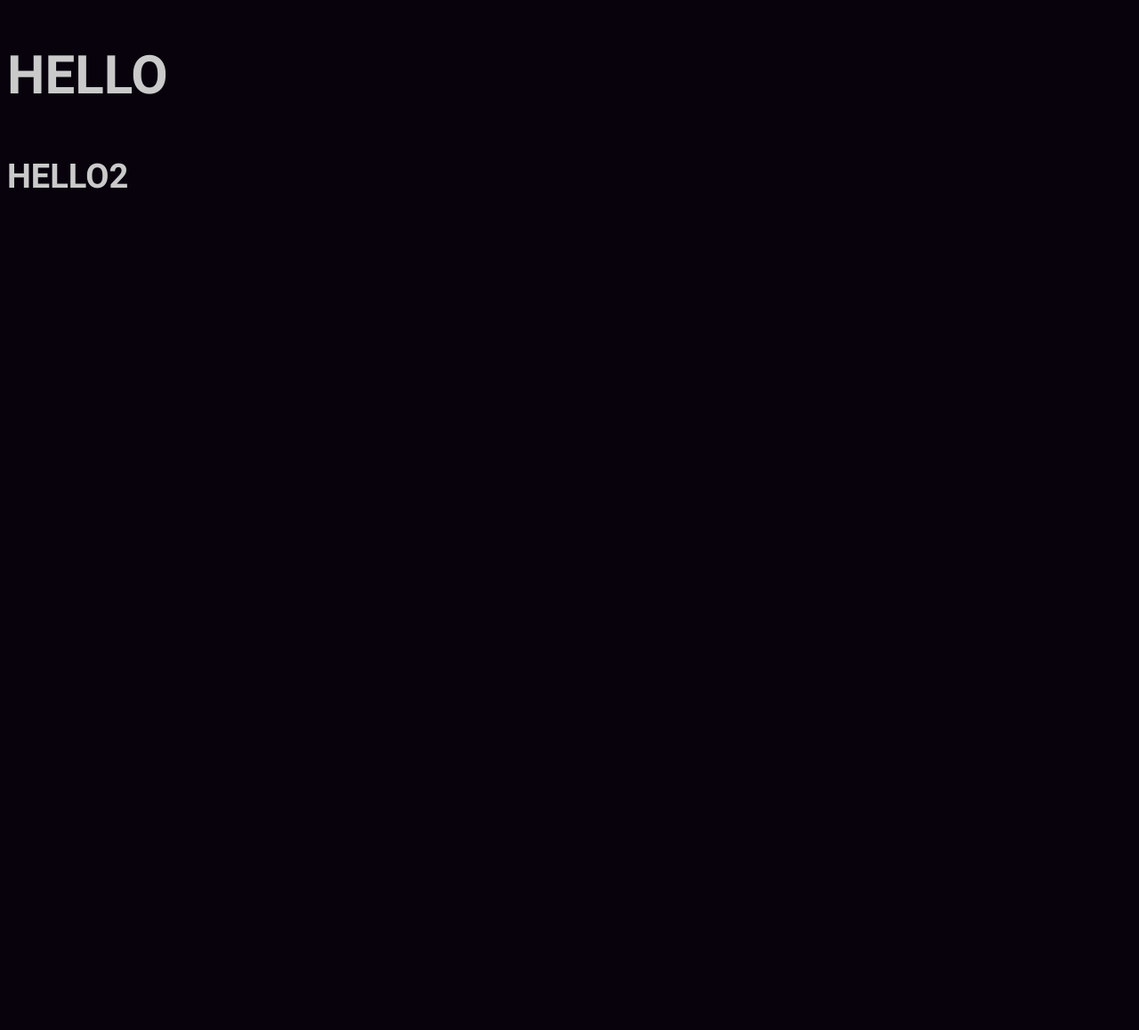
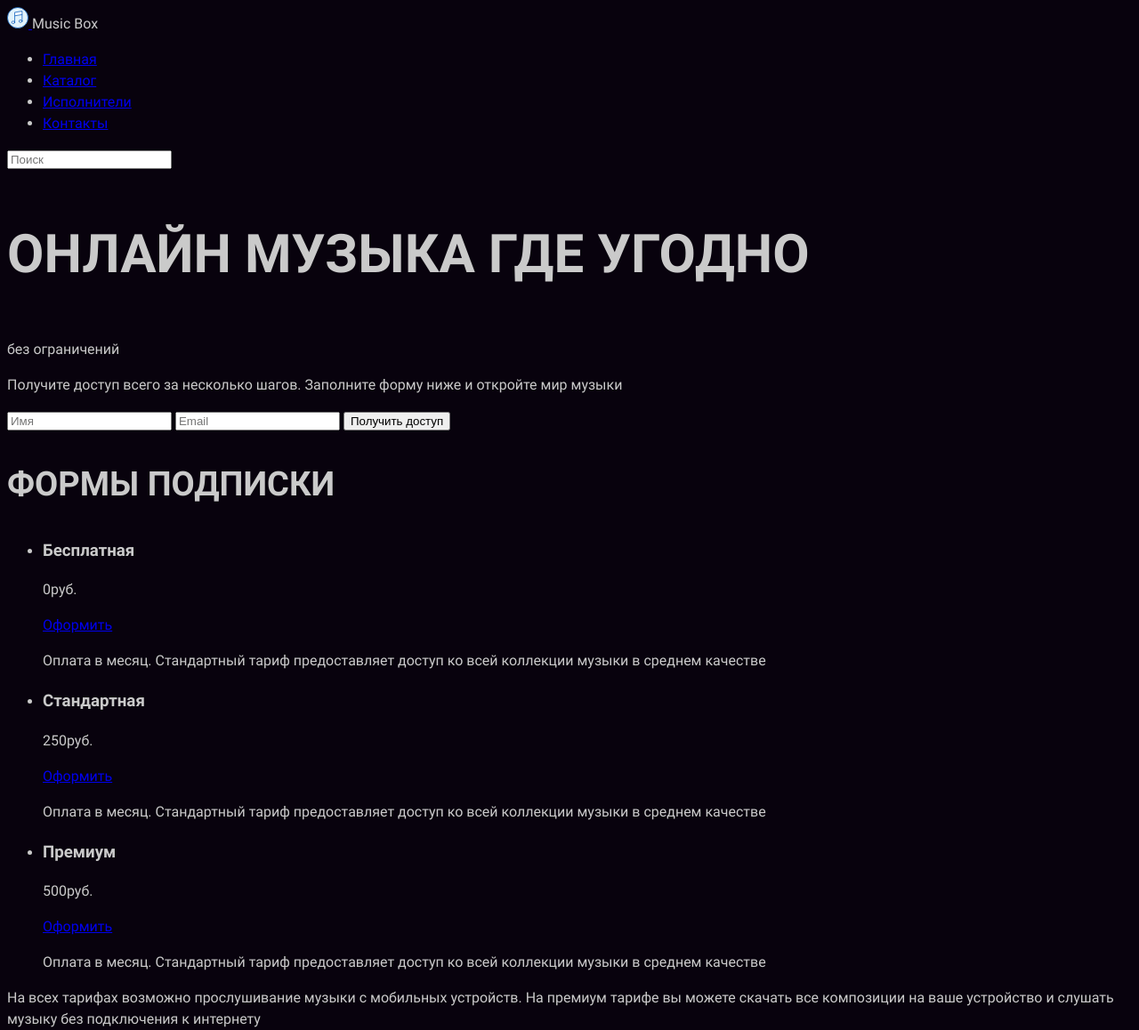
Before and after one commit to NadyaPod/layout-designer-project-56, a website: page src/index.html in a window 1280 px wide. Shown: the whole page at 89% size. Before the commit the page ends 800 px from the top, so only its background shows below. Drawn offline with Linux system fonts and the light colour scheme; files that its build step writes are made by us from their sources.

Commit message:
feat: markup header, hero, sub

```diff
--- a/src/index.html
+++ b/src/index.html
@@ -4,11 +4,73 @@
   <meta charset="UTF-8">
   <meta http-equiv="X-UA-Compatible" content="IE=edge">
   <meta name="viewport" content="width=device-width, initial-scale=1.0">
-  <link rel="stylesheet" href="../src/css/styles.css">
+  <link rel="stylesheet" href="../src/styles/styles.css">
   <title>Music box - NadyaPod</title>
 </head>
-<body>
-  <h1>Hello</h1>
-  <h2>Hello2</h2>
+<body class="body">
+  <div class="container">
+    <header class="header">
+      <div class="header__logo logo">
+        <a href="#" class="logo__link">
+          <img src="./images/logo.svg" alt="Music box logo." class="logo__image" width="24" height="24">
+        </a>
+        <span class="logo__text">Music Box</span>
+      </div>
+      <nav class="header__navigation navigation">
+        <ul class="navigation__list">
+          <li class="navigation__item"><a href="#" class="navigation__link">Главная</a></li>
+          <li class="navigation__item"><a href="#" class="navigation__link">Каталог</a></li>
+          <li class="navigation__item"><a href="#" class="navigation__link">Исполнители</a></li>
+          <li class="navigation__item"><a href="#" class="navigation__link">Контакты</a></li>
+        </ul>
+      </nav>
+      <div class="header__search search">
+        <form action="" class="search__form">
+          <input type="search" id="search" placeholder="Поиск">
+        </form>
+      </div>
+    </header>
+    <main class="main">
+      <section class="hero">
+        <h1 class="hero__title title">Онлайн музыка где угодно</h1>
+        <p class="hero__title-text">без ограничений</p>
+        <p class="hero__text">Получите доступ всего за несколько шагов. Заполните форму ниже и откройте мир музыки</p>
+        <form action="" class="hero__form hero-form">
+          <input class="hero-form__input" type="text" placeholder="Имя">
+          <input class="hero-form__input" type="email" placeholder="Email">
+          <button class="hero-form__button" type="submit">Получить доступ</button>
+        </form>
+      </section>
+      <section class="subscription">
+        <h2 class="subscription__title">Формы подписки</h2>
+        <ul class="subscription__option-list">
+          <li class="subscription__option option option--free">
+            <h3 class="option__title">Бесплатная</h3>
+            <p class="option__price">0<span class="option_currency">руб.</span></p>
+            <a href="#" class="option__btn">Оформить</a>
+            <p class="option__details">Оплата в месяц. Стандартный тариф предоставляет доступ ко всей коллекции музыки в
+              среднем качестве</p>
+          </li>
+          <li class="subscription__option option option--standard">
+            <h3 class="option__title">Стандартная</h3>
+            <p class="option__price">250<span class="option_currency">руб.</span></p>
+            <a href="#" class="option__btn">Оформить</a>
+            <p class="option__details">Оплата в месяц. Стандартный тариф предоставляет доступ ко всей коллекции музыки в
+              среднем качестве</p>
+          </li>
+          <li class="subscription__option option option--premium">
+            <h3 class="option__title">Премиум</h3>
+            <p class="option__price">500<span class="option_currency">руб.</span></p>
+            <a href="#" class="option__btn">Оформить</a>
+            <p class="option__details">Оплата в месяц. Стандартный тариф предоставляет доступ ко всей коллекции музыки в
+              среднем качестве</p>
+          </li>
+        </ul>
+        <p class="subscription__text">На всех тарифах возможно прослушивание музыки с мобильных устройств. На премиум
+          тарифе вы можете скачать все композиции на ваше устройство и слушать музыку без подключения к интернету</p>
+      </section>
+    </main>
+    <footer class="footer"></footer>
+  </div>
 </body>
 </html>
--- a/src/styles/styles.css
+++ b/src/styles/styles.css
@@ -2,20 +2,35 @@
   font-weight: 400;
   font-family: Roboto;
   font-style: normal;
-  src:
-    url("../fonts/Roboto-Regular.woff2") format("woff2"),
-    url("../fonts/Roboto-Regular.woff") format("woff");
+  src: url("../../fonts/Roboto-Regular.woff2") format("woff2"), url("../../fonts/Roboto-Regular.woff") format("woff");
   font-display: swap;
 }
-
 @font-face {
   font-weight: 700;
   font-family: Roboto;
   font-style: normal;
-  src:
-    url("../fonts/Roboto-Bold.woff2") format("woff2"),
-    url("../fonts/Roboto-Bold.woff") format("woff");
+  src: url("../../fonts/Roboto-Bold.woff2") format("woff2"), url("../../fonts/Roboto-Bold.woff") format("woff");
   font-display: swap;
+}
+.visually-hidden {
+  position: absolute;
+  width: 1px;
+  height: 1px;
+  margin: -1px;
+  padding: 0;
+  border: 0;
+  clip: rect(0 0 0 0);
+  overflow: hidden;
+}
+
+*,
+::before,
+::after {
+  box-sizing: border-box;
+}
+
+html {
+  height: 100%;
 }
 
 body {
@@ -23,9 +38,7 @@ body {
   font-weight: 400;
   font-size: 16px;
   font-family: Roboto, sans-serif;
-
   line-height: 1.5;
-
   background-color: #08020d;
 }
 
@@ -46,9 +59,8 @@ h2 {
     font-size: 30px;
     line-height: 45px;
   }
-
   h2 {
     font-size: 18px;
     line-height: 27px;
   }
-}
+}/*# sourceMappingURL=styles.css.map */
```
